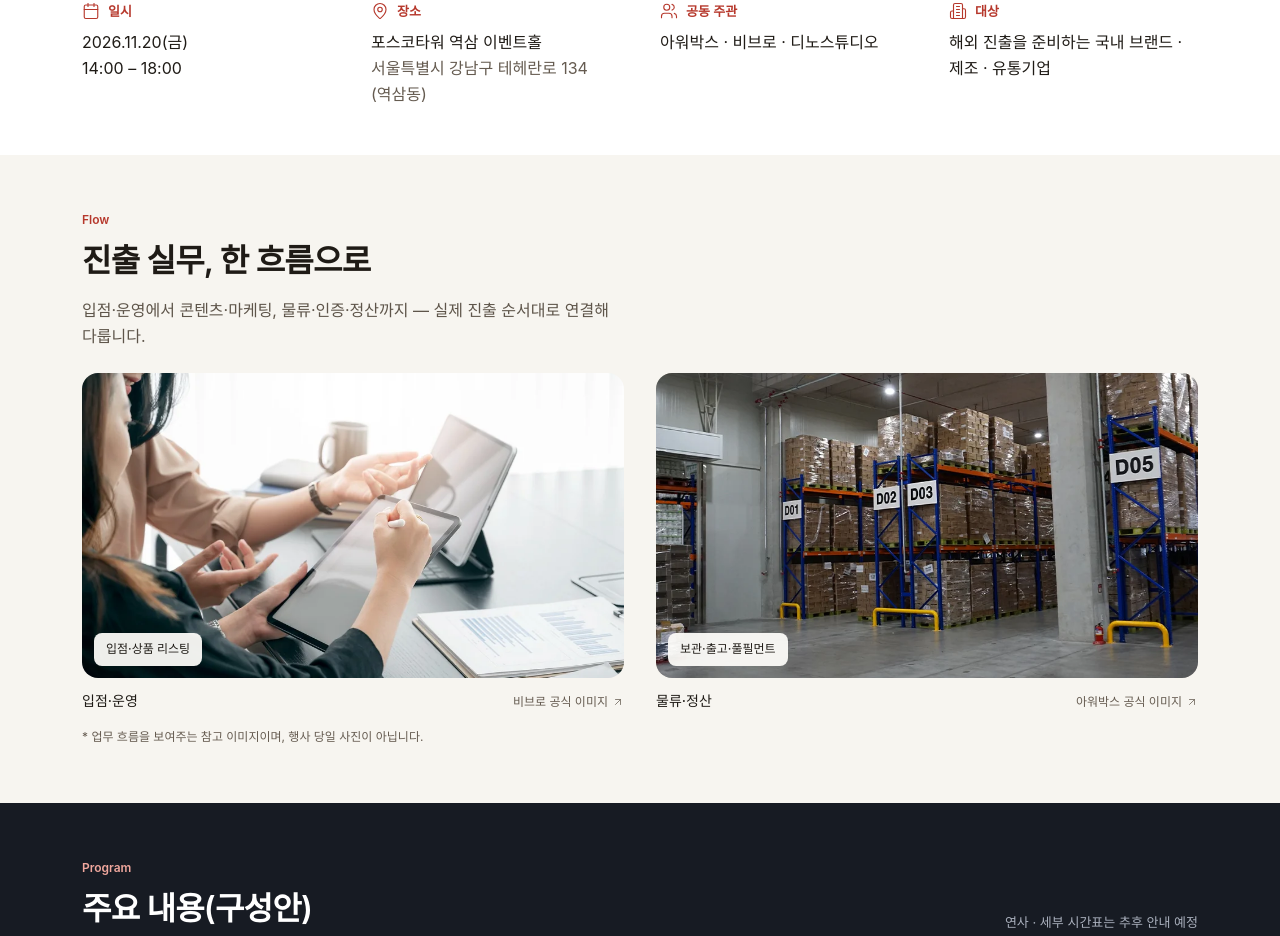
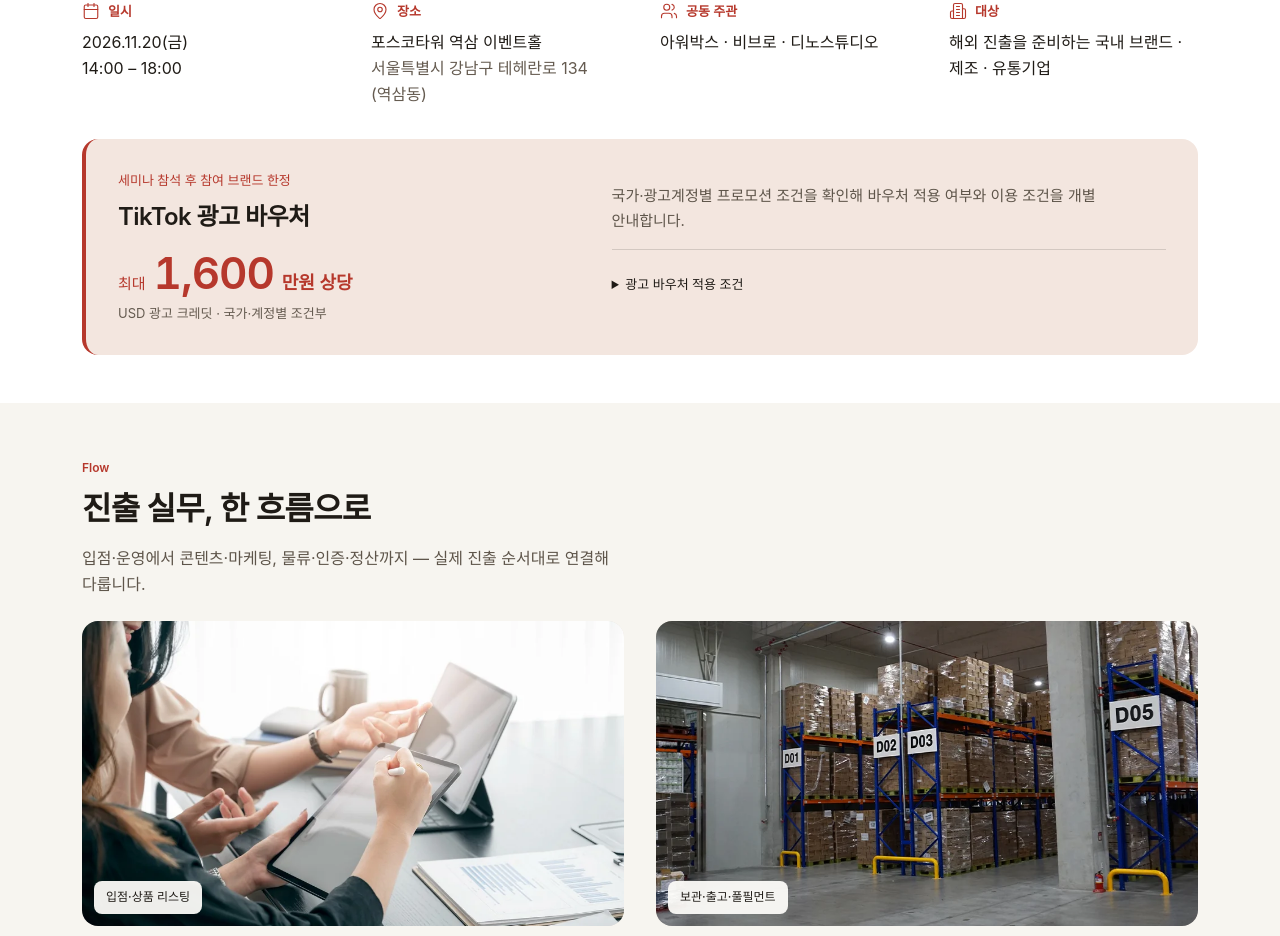
Before and after one commit to jaybe-dino/service2, a Next.js app: page /seminar1120 in a window 1280 px wide. Shown: the part 1100-2036 px from the top of the page. Built offline with nearby package versions, Linux system fonts and the light colour scheme; no server answers.

Commit message:
feat(seminar1120): add conditional TikTok advertising voucher notice

```diff
--- a/src/app/seminar1120/page.tsx
+++ b/src/app/seminar1120/page.tsx
@@ -263,6 +263,26 @@ export default function Seminar1120Page() {
               </div>
             ))}
           </dl>
+          <aside aria-labelledby="ads-voucher-title" className="mt-8 grid grid-cols-1 gap-6 rounded-2xl border-l-4 border-[#b6382c] bg-[#f3e6df] p-6 sm:p-8 md:grid-cols-[0.9fr_1.1fr] md:items-center md:gap-10">
+            <div className="min-w-0">
+              <p className="text-[13px] font-medium text-[#b6382c]">세미나 참석 후 참여 브랜드 한정</p>
+              <h2 id="ads-voucher-title" className="mt-2 text-[22px] font-semibold tracking-tight sm:text-[24px]">TikTok 광고 바우처</h2>
+              <p className="mt-4 flex flex-wrap items-baseline gap-x-2 text-[#b6382c]">
+                <span className="text-[15px] font-medium">최대</span>
+                <strong className="text-[36px] font-semibold leading-none tracking-tight tabular-nums sm:text-[44px]">1,600</strong>
+                <span className="text-[18px] font-semibold">만원 상당</span>
+              </p>
+              <p className="mt-2 text-[13px] text-[#655b50]">USD 광고 크레딧 · 국가·계정별 조건부</p>
+            </div>
+            <div className="min-w-0">
+              <p className="text-[15px] leading-relaxed text-[#5e554a]">국가·광고계정별 프로모션 조건을 확인해 바우처 적용 여부와 이용 조건을 개별 안내합니다.</p>
+              <details className="mt-4 border-t border-[#1f1b16]/15 pt-4 text-[13px] leading-relaxed text-[#5e554a]">
+                <summary className="min-h-[44px] cursor-pointer py-2 font-medium text-[#1f1b16] focus-visible:outline focus-visible:outline-2 focus-visible:outline-offset-4 focus-visible:outline-[#1f1b16]">광고 바우처 적용 조건</summary>
+                <p className="mt-3">지원 여부·지급 한도·최소 광고 집행 금액·사용 기한은 국가·계정별 TikTok 프로모션 조건과 광고 관리자 안내에 따릅니다. 원화 표기는 USD 광고 크레딧의 상당액 기준입니다.</p>
+                <a href="https://ads.tiktok.com/resources/help/article/about-coupons" target="_blank" rel="noopener noreferrer" className="mt-3 inline-flex items-center gap-1 underline underline-offset-4 focus-visible:outline focus-visible:outline-2 focus-visible:outline-offset-4 focus-visible:outline-[#1f1b16]">TikTok 광고 크레딧 안내 <ArrowUpRight size={14} strokeWidth={1.5} aria-hidden /></a>
+              </details>
+            </div>
+          </aside>
         </div>
       </section>
 
```
